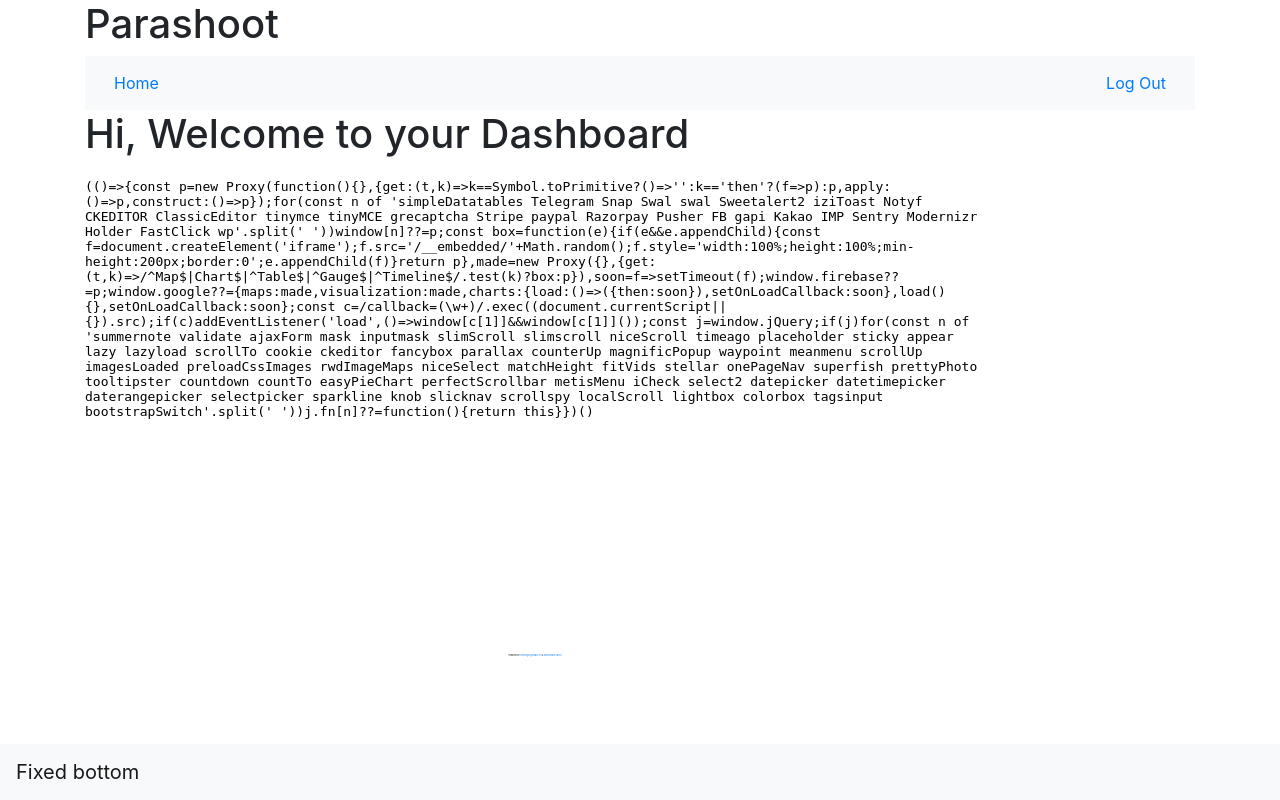
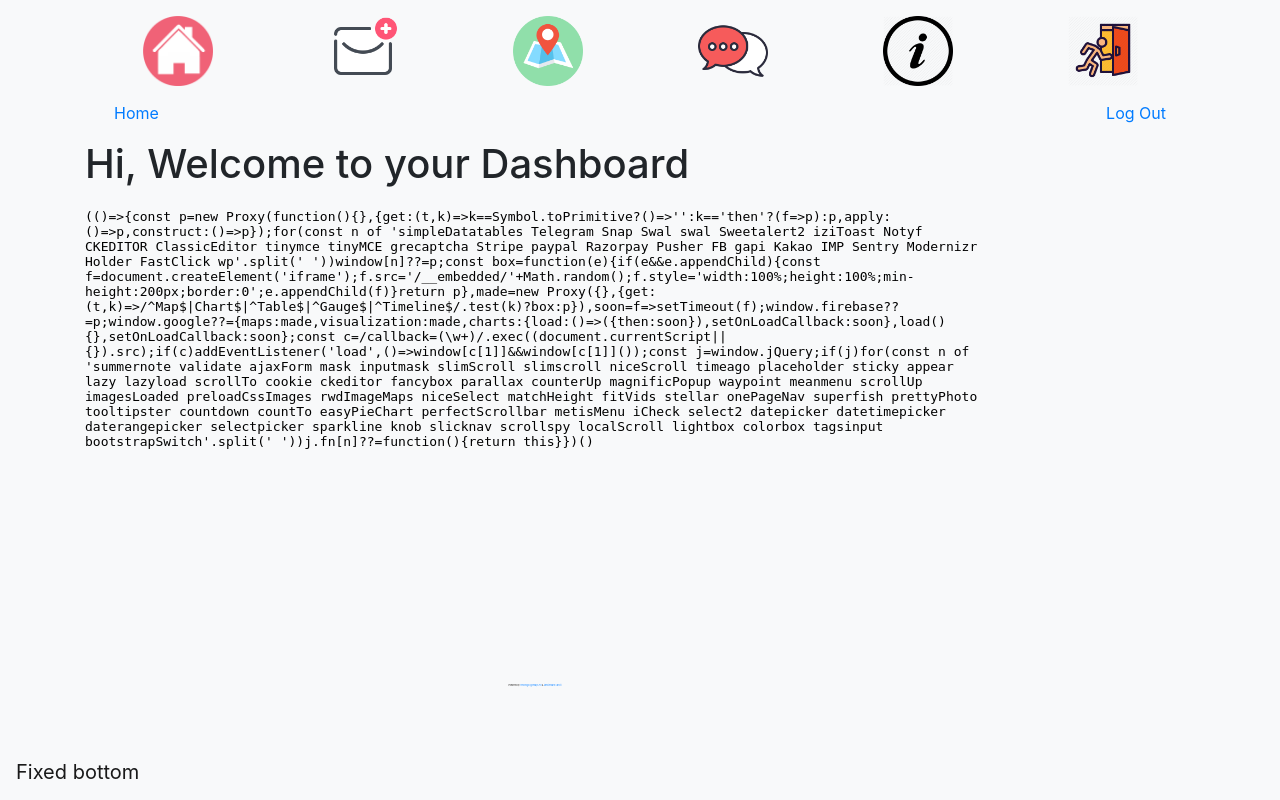
Before and after one commit to vadimfrolov/Social-network-for-bloggers-prototype, a Node server app: page /map in a window 1280 px wide. Run offline with Node 20, Linux system fonts and the light colour scheme; some libraries are stand-ins or nearby versions.

Commit message:
changed visuals

```diff
--- /dev/null
+++ b/sessions/B1oHkxSamJjls7n5TUGtg5sfwLBfYL2l.json
@@ -0,0 +1 @@
+{"cookie":{"originalMaxAge":599999,"expires":"2019-10-10T15:41:25.558Z","httpOnly":true,"path":"/"},"user":{"social":[],"friendList":[],"_id":"5d9f2bbb6b52637591a25805","username":"vadim","email":"vadimf74@ya.ru","password":"123","__v":0},"__lastAccess":1570721485559}
--- /dev/null
+++ b/sessions/B6aOyl_JAwkEedwZWuz9DoGOoIUc1A9f.json
@@ -0,0 +1 @@
+{"cookie":{"originalMaxAge":599999,"expires":"2019-10-10T15:30:31.266Z","httpOnly":true,"path":"/"},"user":{"social":[],"friendList":[],"_id":"5d9f4a54c61f6833ccb06514","username":"Suzana","email":"","password":"123","__v":0},"__lastAccess":1570720831268}
--- a/views/layout.hbs
+++ b/views/layout.hbs
@@ -8,7 +8,7 @@
 
    integrity="sha384-ggOyR0iXCbMQv3Xipma34MD+dH/1fQ784/j6cY/iJTQUOhcWr7x9JvoRxT2MZw1T" crossorigin="anonymous">
   </head>
-<body class="container">
+<body class="container bg-light">
   {{{body}}}
   <nav class="navbar fixed-bottom navbar-light bg-light">
   <a class="navbar-brand" href="#">Fixed bottom</a>
--- a/views/login.hbs
+++ b/views/login.hbs
@@ -15,7 +15,7 @@
 <div class="main d-flex justify-content-center">
     <div class="jumbotron col-sm-4 pull-center loginForm center mt-5">
         <form action="/login" method="post">
-        <p class="btn btn-danger">register new user</p>
+        <p class="btn btn-danger">login</p>
             <div class="mb-3">
                 <input type="text" name="username" placeholder="username" />
             </div>
--- a/views/map.hbs
+++ b/views/map.hbs
@@ -1,5 +1,23 @@
-<div class="page-header">
-    <h1>Parashoot</h1>
+<div class="d-flex flex-row justify-content-around mt-3">
+
+    <div class="icon ">
+        <a href="/main"><img src="/img/home.png" width="70px"></a>
+    </div>
+    <div class="icon ">
+        <a href="/newstatus"><img src="/img/newstatus.png" width="70px"></a>
+    </div>
+    <div class="icon">
+        <a href="/map"><img src="/img/map.png" width="70px"></a>
+    </div>
+    <div class="icon">
+        <a href="/chat"><img src="/img/chat.png" width="70px"></a>
+    </div>
+    <div class="icon">
+        <a href="/about"><img src="/img/about.png" width="70px"></a>
+    </div>
+    <div class="icon ">
+        <a href="/logout"><img src="/img/logout.png" width="70px"></a>
+    </div>
 </div>
 
 <nav class="navbar navbar-light bg-light">
@@ -16,5 +34,20 @@
 </nav>
 <div class="container row">
     <h1>Hi, Welcome to your Dashboard</h1>
-<div style="overflow:hidden;width: 900px;position: relative;" class="justify-content-center align-items-center"><iframe width="100%" height="500" src="https://maps.google.com/maps?width=900&amp;height=500&amp;hl=en&amp;q=Moscow%2C%20Russia+(%D0%9D%D0%B0%D0%B7%D0%B2%D0%B0%D0%BD%D0%B8%D0%B5)&amp;ie=UTF8&amp;t=&amp;z=13&amp;iwloc=B&amp;output=embed" frameborder="0" scrolling="no" marginheight="0" marginwidth="0"></iframe><div style="position: absolute;width: 80%;bottom: 10px;left: 0;right: 0;margin-left: auto;margin-right: auto;color: #000;text-align: center;"><small style="line-height: 1.8;font-size: 2px;background: #fff;">Powered by <a href="https://embedgooglemaps.com/fr/">embedgooglemaps FR</a> & <a href="https://iamsterdamcard.it">iamsterdam card.it</a></small></div><style>#gmap_canvas img{max-width:none!important;background:none!important}</style></div><br />
+    <div style="overflow:hidden;width: 900px;position: relative;" class="justify-content-center align-items-center">
+        <iframe width="100%" height="500"
+            src="https://maps.google.com/maps?width=900&amp;height=500&amp;hl=en&amp;q=Moscow%2C%20Russia+(%D0%9D%D0%B0%D0%B7%D0%B2%D0%B0%D0%BD%D0%B8%D0%B5)&amp;ie=UTF8&amp;t=&amp;z=13&amp;iwloc=B&amp;output=embed"
+            frameborder="0" scrolling="no" marginheight="0" marginwidth="0"></iframe>
+        <div
+            style="position: absolute;width: 80%;bottom: 10px;left: 0;right: 0;margin-left: auto;margin-right: auto;color: #000;text-align: center;">
+            <small style="line-height: 1.8;font-size: 2px;background: #fff;">Powered by <a
+                    href="https://embedgooglemaps.com/fr/">embedgooglemaps FR</a> & <a
+                    href="https://iamsterdamcard.it">iamsterdam card.it</a></small></div>
+        <style>
+            #gmap_canvas img {
+                max-width: none !important;
+                background: none !important
+            }
+        </style>
+    </div><br />
 </div>
```
Also changed, not shown: views/main.hbs (+34 -18 lines), public/img/paraca.png (added), public/img/paracam.png (added), public/img/parachute.png (added), views/chat.hbs (line endings or trailing spaces). Lines whose indentation alone changed are shown as unchanged.
